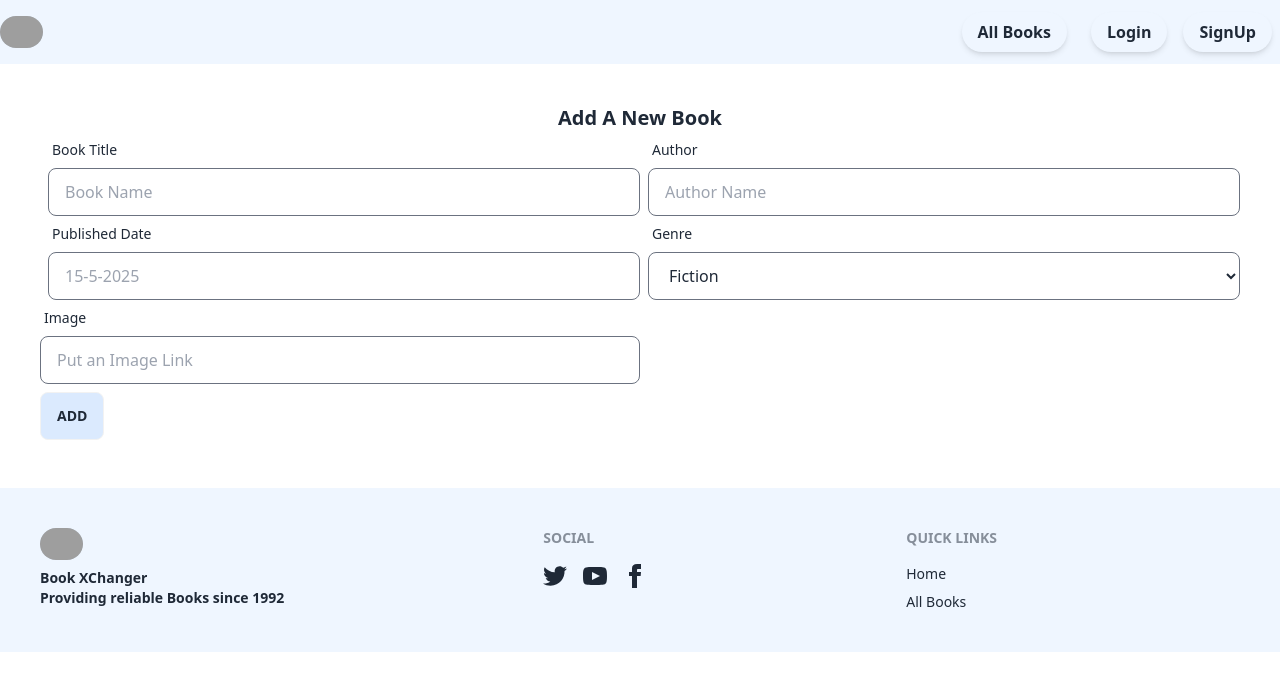
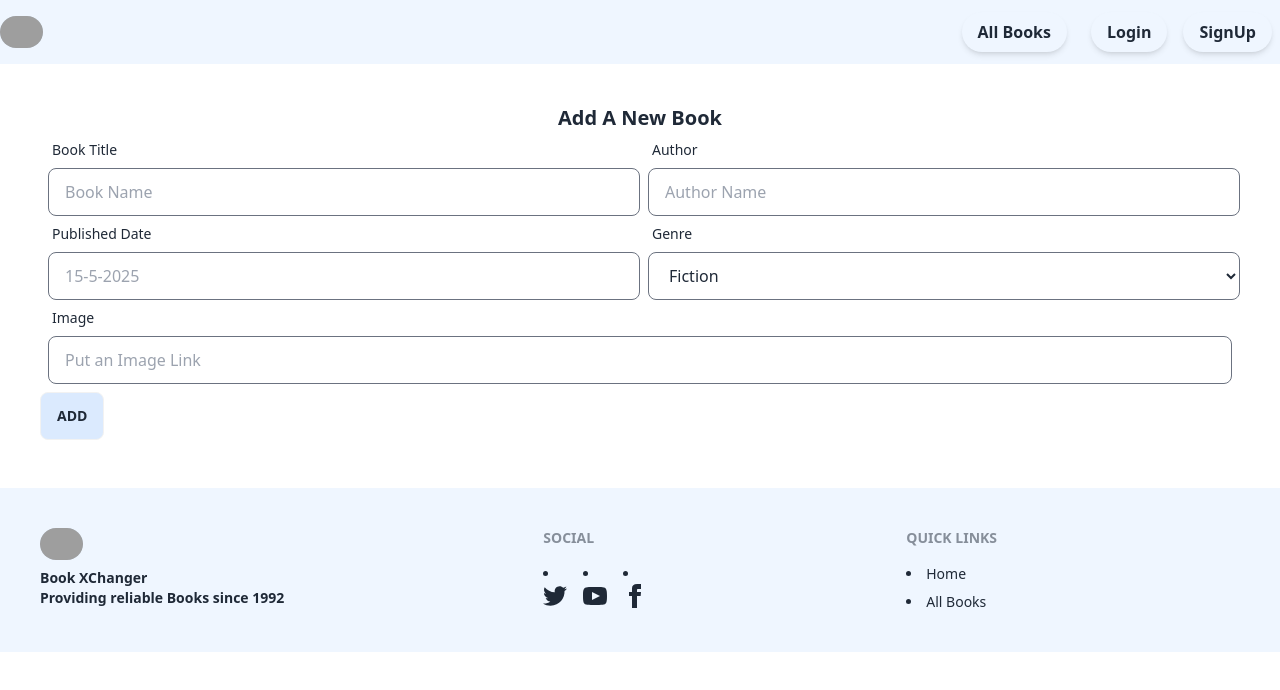
Before and after one commit to nhnajmul17/Book_catalog_client, a React (Vite) app: page /addbook in a window 1280 px wide. Shown: the top 690 px of the page. Built offline with nearby package versions, Linux system fonts and the light colour scheme; no server answers; grey boxes are pictures that could not be loaded.

Commit message:
Add Book Implemented

```diff
--- a/src/layouts/Footer.tsx
+++ b/src/layouts/Footer.tsx
@@ -18,7 +18,7 @@ const Footer = () => {
       <div>
         <span className="footer-title">Social</span>
         <div className="grid grid-flow-col gap-4">
-          <a>
+          <li>
             <svg
               xmlns="http://www.w3.org/2000/svg"
               width="24"
@@ -28,8 +28,8 @@ const Footer = () => {
             >
               <path d="M24 4.557c-.883.392-1.832.656-2.828.775 1.017-.609 1.798-1.574 2.165-2.724-.951.564-2.005.974-3.127 1.195-.897-.957-2.178-1.555-3.594-1.555-3.179 0-5.515 2.966-4.797 6.045-4.091-.205-7.719-2.165-10.148-5.144-1.29 2.213-.669 5.108 1.523 6.574-.806-.026-1.566-.247-2.229-.616-.054 2.281 1.581 4.415 3.949 4.89-.693.188-1.452.232-2.224.084.626 1.956 2.444 3.379 4.6 3.419-2.07 1.623-4.678 2.348-7.29 2.04 2.179 1.397 4.768 2.212 7.548 2.212 9.142 0 14.307-7.721 13.995-14.646.962-.695 1.797-1.562 2.457-2.549z"></path>
             </svg>
-          </a>
-          <a>
+          </li>
+          <li>
             <svg
               xmlns="http://www.w3.org/2000/svg"
               width="24"
@@ -39,8 +39,8 @@ const Footer = () => {
             >
               <path d="M19.615 3.184c-3.604-.246-11.631-.245-15.23 0-3.897.266-4.356 2.62-4.385 8.816.029 6.185.484 8.549 4.385 8.816 3.6.245 11.626.246 15.23 0 3.897-.266 4.356-2.62 4.385-8.816-.029-6.185-.484-8.549-4.385-8.816zm-10.615 12.816v-8l8 3.993-8 4.007z"></path>
             </svg>
-          </a>
-          <a>
+          </li>
+          <li>
             <svg
               xmlns="http://www.w3.org/2000/svg"
               width="24"
@@ -50,16 +50,16 @@ const Footer = () => {
             >
               <path d="M9 8h-3v4h3v12h5v-12h3.642l.358-4h-4v-1.667c0-.955.192-1.333 1.115-1.333h2.885v-5h-3.808c-3.596 0-5.192 1.583-5.192 4.615v3.385z"></path>
             </svg>
-          </a>
+          </li>
         </div>
       </div>
       <div>
         <span className="footer-title">Quick Links</span>
         <Link to="/">
-          <a className="link link-hover">Home</a>
+          <li className="link link-hover">Home</li>
         </Link>
         <Link to="/allbooks">
-          <a className="link link-hover">All Books</a>
+          <li className="link link-hover">All Books</li>
         </Link>
       </div>
     </footer>
--- a/src/pages/AddBook.tsx
+++ b/src/pages/AddBook.tsx
@@ -2,17 +2,27 @@ import { SubmitHandler, useForm } from "react-hook-form";
 import { useAppSelector } from "../redux/hook";
 import { IBook } from "../types/bookType";
 import { useAddBookMutation } from "../redux/features/books/bookApi";
+import { useEffect } from "react";
+import { toast } from "react-hot-toast";
 
 const AddBook = () => {
-  const { register, handleSubmit, reset } = useForm();
+  const { register, handleSubmit, reset } = useForm<IBook>();
   const { user } = useAppSelector((state) => state.auth);
 
-  const [addBook, { data }] = useAddBookMutation();
+  const [addBook, { data, isError, error }] = useAddBookMutation();
   const onSubmit: SubmitHandler<IBook> = (bookdata: IBook) => {
-    const bookData = { ...bookdata, addedBy: user?.email, reviews: [] };
-    // addBook(bookData)
-    console.log(bookData);
+    const book = { ...bookdata, addedBy: user?.email, reviews: [] };
+    console.log(book);
+    addBook(book);
   };
+  useEffect(() => {
+    if (data) {
+      toast.success("Book Added Successfully");
+      reset();
+    } else if (isError) {
+      toast.error(`${error}`);
+    }
+  }, [data, isError, error, reset]);
   return (
     <div className="text-start p-10 bg-white">
       <h2 className="text-xl font-bold text-center">Add A New Book</h2>
@@ -68,8 +78,8 @@ const AddBook = () => {
             </select>
           </div>
         </div>
-
-        <div className="form-control w-full ">
+        <div className="flex flex-row">
+          <div className="form-control w-full mx-2">
             <label className="label">
               <span className="label-text text-md">Image</span>
             </label>
@@ -77,8 +87,9 @@ const AddBook = () => {
               type="text"
               {...register("image", { required: true })}
               placeholder="Put an Image Link"
-            className="input  border-gray-500 w-1/2 "
+              className="input  border-gray-500 w-full "
             />
+          </div>
         </div>
 
         <button type="submit" className="btn  bg-blue-100   my-2">
--- a/src/pages/Home.tsx
+++ b/src/pages/Home.tsx
@@ -13,7 +13,6 @@ const Home = () => {
   }, [data, dispatch]);
 
   const bookdata = data?.slice(-10).reverse();
-  console.log(bookdata);
 
   return (
     <div className="grid grid-cols-1 md:grid-cols-2 lg:grid-cols-3 gap-2 p-4">
--- a/src/types/bookType.ts
+++ b/src/types/bookType.ts
@@ -5,4 +5,6 @@ export type IBook = {
   genre: string;
   image: string;
   publicationDate: string;
+  addedBy: string;
+  reviews: string[];
 };
```
Lines whose indentation alone changed are shown as unchanged.
